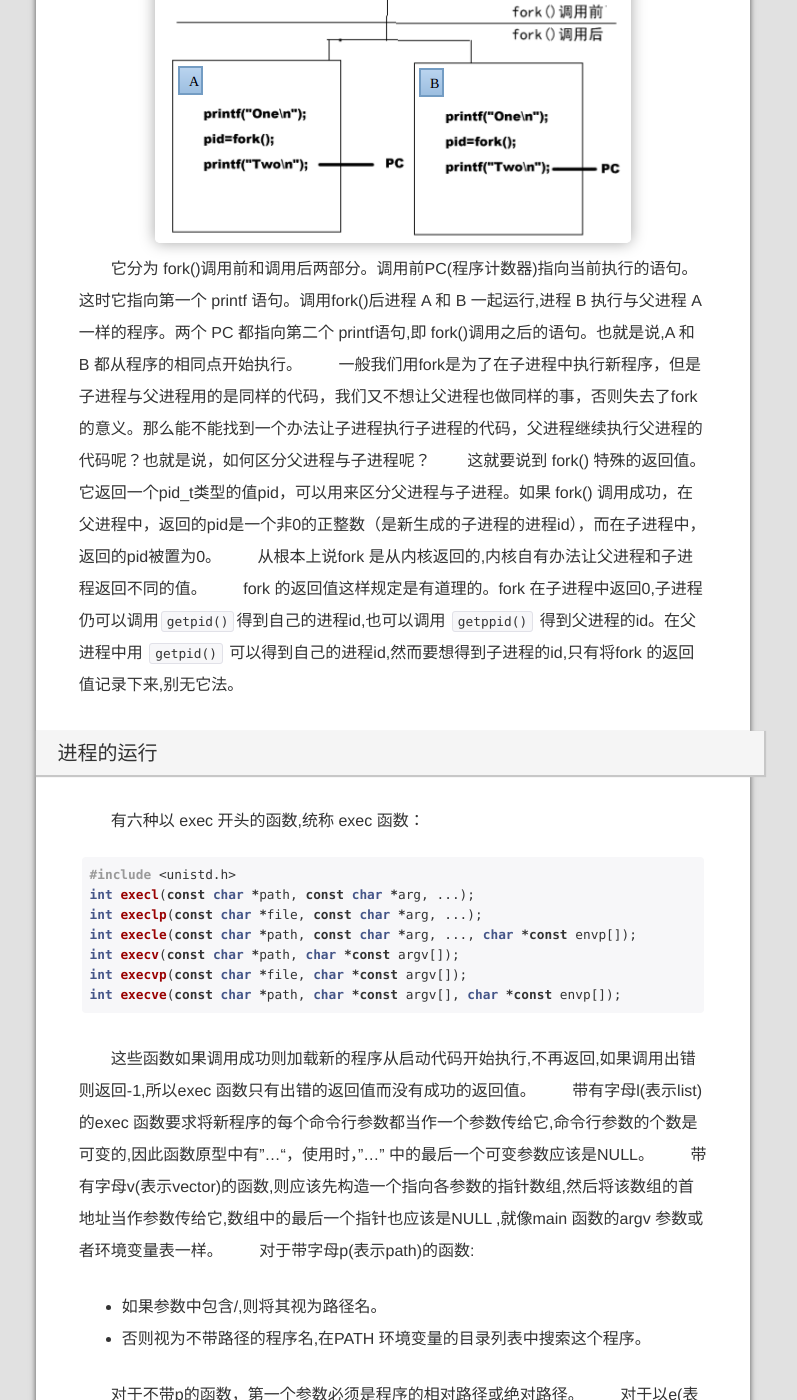
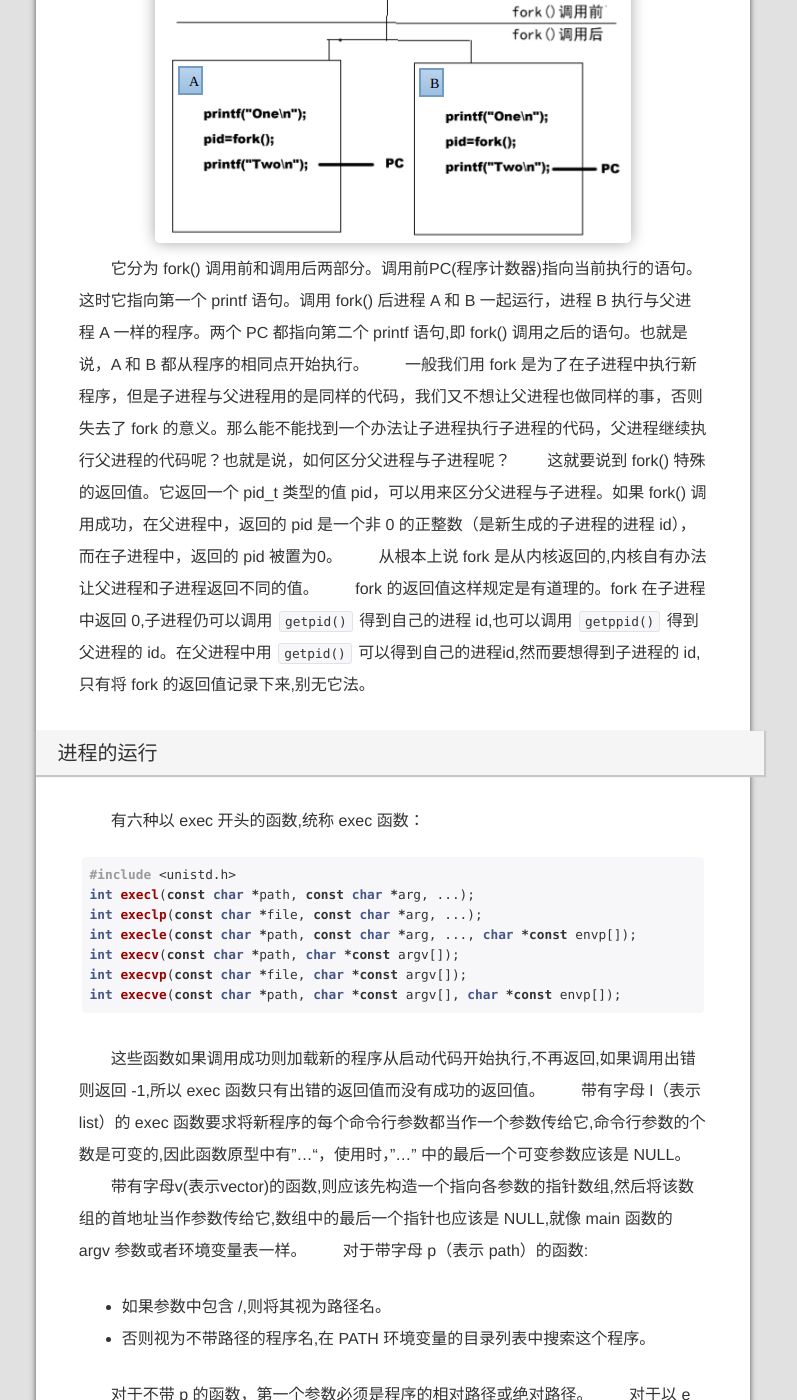
Before and after one commit to ray7551/empty, a Jekyll site: the page built from _posts/2013-10-16-process-control.md, in a window 1280 px wide and 1400 px high, scrolled down 2429 px. Shown: the whole window, without its empty margins (247-1044 px from the left). Built offline with Jekyll 4.4.1, drawn with Linux system fonts in a browser that asks for light colours; nearby versions of some CDN libraries; Markdown is read by kramdown in place of the engine named in the settings; comment, search, counter and statistics services are not loaded; some of the changed text lies outside the part shown.

Commit message:
spaces between cn & en

````diff
--- a/_layouts/index.html
+++ b/_layouts/index.html
@@ -23,7 +23,7 @@
       <a href="{{site.url}}"><img title="Welcome to Ray's emptysea!" src="/images/avatar.jpg" /></a>
     </div>
     <article class="post">
-      <h2 class="title">{{page.title}}</h2>
+      <h2 class="title">Ray's EmptySea</h2>
       <div class="entry-content">
         {{content}}
       </div>
--- a/_posts/2013-10-16-process-control.md
+++ b/_posts/2013-10-16-process-control.md
@@ -14,23 +14,23 @@ tags: Linux, C, 进程
 * 数据
 * 进程控制块
 
-　　每个进程在内核中都有一个进程控制块(PCB)来维护进程相关的信息。Linux内核的进程控制块是task_struct结构体，其中包括进程id，当前目录，umask掩码，进程状态，文件描述表，和信号相关的信息，用户id和组id，进程可以使用的资源上限等信息。
-　　一个现有的进程可以复制出一个新进程,原来的进程称为父进程(Parent Process),新进程称为子进程(ChildProcess)。这样，一个进程又可以启动另一个进程，总体呈现出一个树的层次结构，树的根节点，是一个控制进程，它是名为`init`的程序的执行，是系统中所有进程的祖先。我们可以用命令 `pstree` 查看这个树形结构。
-　　在Shell下输入命令可以运行一个程序,是因为Shell进程在读取用户输入的命令之后会调用fork 复制出一个新的Shell进程,然后新的Shell进程调用exec函数执行新的程序。例如在bash中执行程序/bin/ls，如下图所示：
+　　每个进程在内核中都有一个进程控制块（PCB）来维护进程相关的信息。Linux 内核的进程控制块是 task_struct 结构体，其中包括进程 id，当前目录，umask 掩码，进程状态，文件描述表，和信号相关的信息，用户 id 和组 id，进程可以使用的资源上限等信息。
+　　一个现有的进程可以复制出一个新进程，原来的进程称为父进程（Parent Process）,新进程称为子进程（ChildProcess）。这样，一个进程又可以启动另一个进程，总体呈现出一个树的层次结构，树的根节点，是一个控制进程，它是名为 `init` 的程序的执行，是系统中所有进程的祖先。我们可以用命令 `pstree` 查看这个树形结构。
+　　在 Shell 下输入命令可以运行一个程序,是因为 Shell 进程在读取用户输入的命令之后会调用 fork 复制出一个新的Shell 进程,然后新的 Shell 进程调用 exec 函数执行新的程序。例如在 bash 中执行程序 /bin/ls，如下图所示：
 　　![block](/images/post/shell_fork.png "shell fork")
-　　上面说到的复制出一个新进程(fork)，指的是PCB的复制，也就是说，子进程的当前目录，umask掩码，用户id等信息与父进程的这些信息是相同的。有一个例外，子进程中的进程id与父进程的id是不同的。
-　　在子进程中调用exec函数执行新程序时，这个子进程的程序代码部分，数据部分都会完全被新程序替换，从新的程序开始执行。调用exec程序并不创建新进程，所以调用exec前后，这个子进程的id是不变的。
-　　linux提供一些进程控制方面的系统调用，其中最重要的有以下几个：
+　　上面说到的复制出一个新进程(fork)，指的是PCB的复制，也就是说，子进程的当前目录，umask 掩码，用户 id 等信息与父进程的这些信息是相同的。有一个例外，子进程中的进程 id 与父进程的 id 是不同的。
+　　在子进程中调用 exec 函数执行新程序时，这个子进程的程序代码部分，数据部分都会完全被新程序替换，从新的程序开始执行。调用 exec 程序并不创建新进程，所以调用 exec 前后，这个子进程的 id 是不变的。
+　　Linux提供一些进程控制方面的系统调用，其中最重要的有以下几个：
 
 1. `fork()`。它通过复制进程来建立新进程。
-2. exec系列函数。这些函数都以exec开头，都完成相同的功能：用一个新程序覆盖原内存空间，实现进程的转变。
+2. exec系列函数。这些函数都以 exec 开头，都完成相同的功能：用一个新程序覆盖原内存空间，实现进程的转变。
 3. `wait()`。它提供初级的进程同步措施，能使一个进程等待，直到另一个进程结束为止。
 4. `exit()`。用于终结一个进程的运行。
 
 
 ###进程的建立
 
-　　我们可以使用fork()建立新进程。fork()在linux系统库`unistd.h`中声明如下：
+　　我们可以使用 fork() 建立新进程。fork() 在 Linux系统库`unistd.h`中声明如下：
 
 ```cpp
 pid_t fork(void);
@@ -56,11 +56,11 @@ int main(void)
 
 　　图解如下：
 	![block](/images/post/fork_before_after.png "fork before and after")
-　　它分为 fork()调用前和调用后两部分。调用前PC(程序计数器)指向当前执行的语句。这时它指向第一个 printf 语句。调用fork()后进程 A 和 B 一起运行,进程 B 执行与父进程 A 一样的程序。两个 PC 都指向第二个 printf语句,即 fork()调用之后的语句。也就是说,A 和 B 都从程序的相同点开始执行。
-　　一般我们用fork是为了在子进程中执行新程序，但是子进程与父进程用的是同样的代码，我们又不想让父进程也做同样的事，否则失去了fork的意义。那么能不能找到一个办法让子进程执行子进程的代码，父进程继续执行父进程的代码呢？也就是说，如何区分父进程与子进程呢？
-　　这就要说到 fork() 特殊的返回值。它返回一个pid_t类型的值pid，可以用来区分父进程与子进程。如果 fork() 调用成功，在父进程中，返回的pid是一个非0的正整数（是新生成的子进程的进程id），而在子进程中，返回的pid被置为0。
-　　从根本上说fork 是从内核返回的,内核自有办法让父进程和子进程返回不同的值。
-　　fork 的返回值这样规定是有道理的。fork 在子进程中返回0,子进程仍可以调用`getpid()`得到自己的进程id,也可以调用 `getppid()` 得到父进程的id。在父进程中用 `getpid()` 可以得到自己的进程id,然而要想得到子进程的id,只有将fork 的返回值记录下来,别无它法。
+　　它分为 fork() 调用前和调用后两部分。调用前PC(程序计数器)指向当前执行的语句。这时它指向第一个 printf 语句。调用 fork() 后进程 A 和 B 一起运行，进程 B 执行与父进程 A 一样的程序。两个 PC 都指向第二个 printf 语句,即 fork() 调用之后的语句。也就是说，A 和 B 都从程序的相同点开始执行。
+　　一般我们用 fork 是为了在子进程中执行新程序，但是子进程与父进程用的是同样的代码，我们又不想让父进程也做同样的事，否则失去了 fork 的意义。那么能不能找到一个办法让子进程执行子进程的代码，父进程继续执行父进程的代码呢？也就是说，如何区分父进程与子进程呢？
+　　这就要说到 fork() 特殊的返回值。它返回一个 pid_t 类型的值 pid，可以用来区分父进程与子进程。如果 fork() 调用成功，在父进程中，返回的 pid 是一个非 0 的正整数（是新生成的子进程的进程 id），而在子进程中，返回的 pid 被置为0。
+　　从根本上说 fork 是从内核返回的,内核自有办法让父进程和子进程返回不同的值。
+　　fork 的返回值这样规定是有道理的。fork 在子进程中返回 0,子进程仍可以调用 `getpid()` 得到自己的进程 id,也可以调用 `getppid()` 得到父进程的 id。在父进程中用 `getpid()` 可以得到自己的进程id,然而要想得到子进程的 id,只有将 fork 的返回值记录下来,别无它法。
 
 ###进程的运行
 　　有六种以 exec 开头的函数,统称 exec 函数：
@@ -75,13 +75,13 @@ int execvp(const char *file, char *const argv[]);
 int execve(const char *path, char *const argv[], char *const envp[]);
 ```
 
-　　这些函数如果调用成功则加载新的程序从启动代码开始执行,不再返回,如果调用出错则返回-1,所以exec 函数只有出错的返回值而没有成功的返回值。
-　　带有字母l(表示list)的exec 函数要求将新程序的每个命令行参数都当作一个参数传给它,命令行参数的个数是可变的,因此函数原型中有"..."，使用时，"..." 中的最后一个可变参数应该是NULL。
-　　带有字母v(表示vector)的函数,则应该先构造一个指向各参数的指针数组,然后将该数组的首地址当作参数传给它,数组中的最后一个指针也应该是NULL ,就像main 函数的argv 参数或者环境变量表一样。
-　　对于带字母p(表示path)的函数:
+　　这些函数如果调用成功则加载新的程序从启动代码开始执行,不再返回,如果调用出错则返回 -1,所以 exec 函数只有出错的返回值而没有成功的返回值。
+　　带有字母 l（表示 list）的 exec 函数要求将新程序的每个命令行参数都当作一个参数传给它,命令行参数的个数是可变的,因此函数原型中有"..."，使用时，"..." 中的最后一个可变参数应该是 NULL。
+　　带有字母v(表示vector)的函数,则应该先构造一个指向各参数的指针数组,然后将该数组的首地址当作参数传给它,数组中的最后一个指针也应该是 NULL,就像 main 函数的 argv 参数或者环境变量表一样。
+　　对于带字母 p（表示 path）的函数:
 
-* 如果参数中包含/,则将其视为路径名。
-* 否则视为不带路径的程序名,在PATH 环境变量的目录列表中搜索这个程序。
+* 如果参数中包含 /,则将其视为路径名。
+* 否则视为不带路径的程序名,在 PATH 环境变量的目录列表中搜索这个程序。
 
-　　对于不带p的函数，第一个参数必须是程序的相对路径或绝对路径。
-　　对于以e(表示environment)结尾的exec 函数,可以把一份新的环境变量表传给它,其他exec 函数仍使用当前的环境变量表执行新程序。
+　　对于不带 p 的函数，第一个参数必须是程序的相对路径或绝对路径。
+　　对于以 e（表示 environment）结尾的 exec 函数,可以把一份新的环境变量表传给它,其他 exec 函数仍使用当前的环境变量表执行新程序。
````
Also changed, not shown: _posts/2013-10-11-sizeof.md (+1 -1 lines), _posts/2013-10-15-linux_C_define.md (+1 -1 lines).
